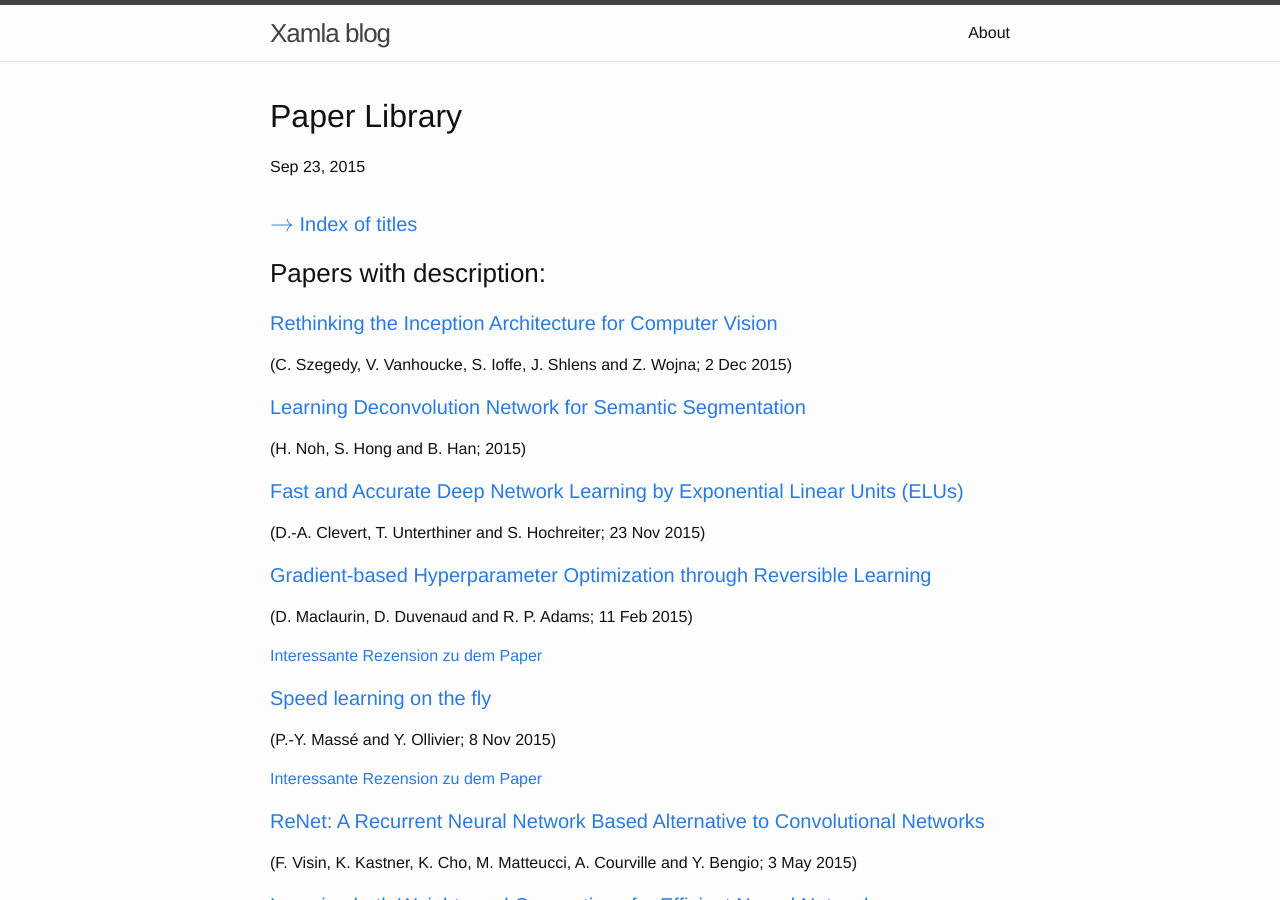
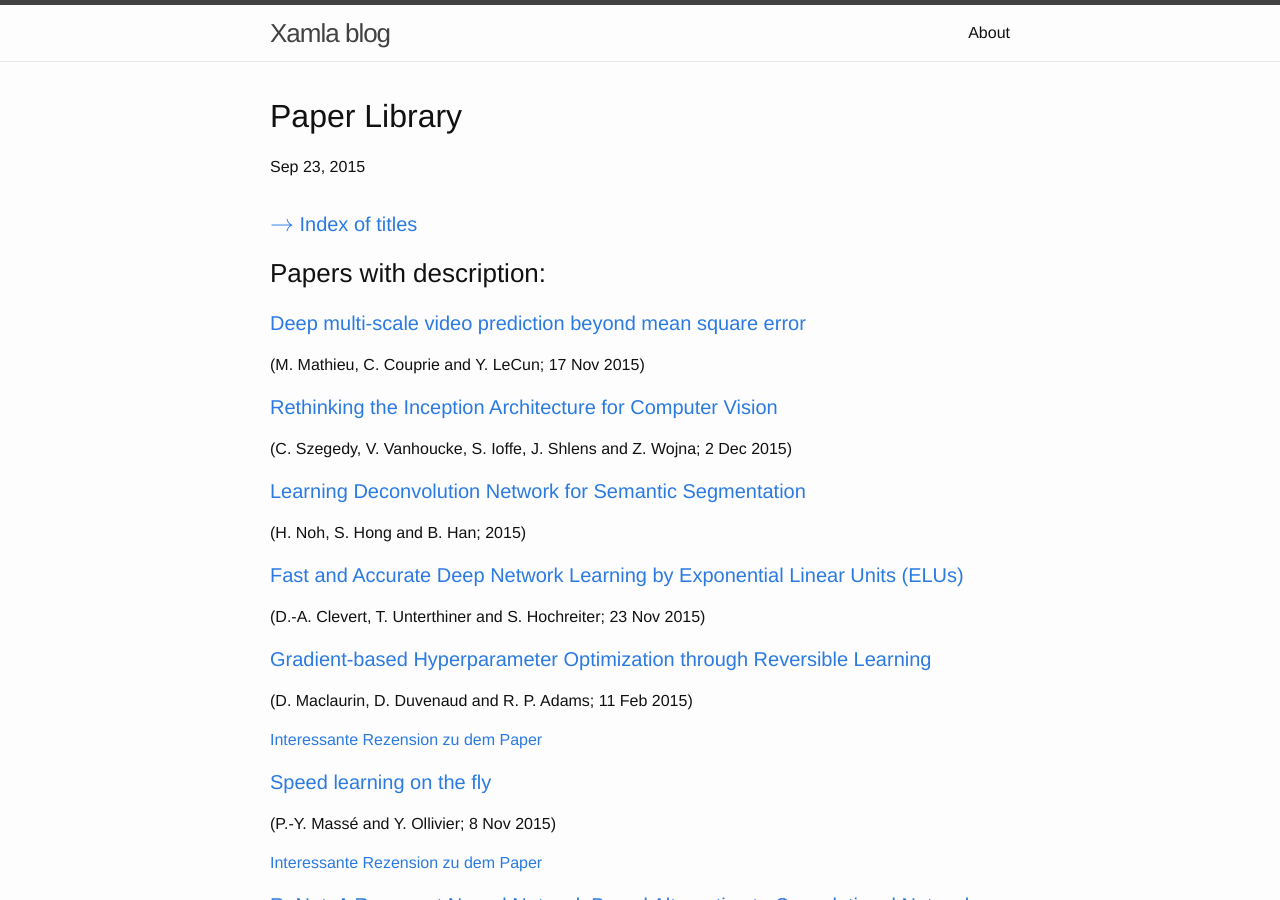
Before and after one commit to Xamla/xamla.github.io, a Jekyll site: the page built from _posts/2015-09-23-Paper-Library.markdown, in a window 1280 px wide and 900 px high. Built offline with Jekyll 4.4.1, drawn with Linux system fonts in a browser that asks for light colours; formulas are drawn with MathJax 3; some of the changed text lies outside the part shown.

Commit message:
Update 2015-09-23-Paper-Library.markdown

```diff
--- a/_posts/2015-09-23-Paper-Library.markdown
+++ b/_posts/2015-09-23-Paper-Library.markdown
@@ -11,6 +11,11 @@ mathjax: true
 
 
 ### Papers with description:
+
+
+#### <a name="Multi-scale video prediction"></a>[Deep multi-scale video prediction beyond mean square error](http://arxiv.org/abs/1511.05440)
+
+(M. Mathieu, C. Couprie and Y. LeCun; 17 Nov 2015)
 
 
 #### <a name="Inception2"></a>[Rethinking the Inception Architecture for Computer Vision](http://arxiv.org/abs/1512.00567)
@@ -319,6 +324,7 @@ Winner of the MICCAI 2013 Grand Challenge on Mitosis Detection
 [DeepCamera: A Unified Framework for Recognizing Places-of-Interest based on Deep ConvNets](#DeepCamera) <br />
 [Deep Learning in Neural Networks: An Overview](#Deep Learning in Neural Networks: An Overview) <br />
 [Deep Learning using Linear Support Vector Machines](#Deep Learning using Linear Support Vector Machines) <br />
+[Deep multi-scale video prediction beyond mean square error](#Multi-scale video prediction) <br />
 [Deep Sparse Rectifier Neural Networks](#Deep Sparse Rectifier Neural Networks) <br />
 [Detection and Fine 3D Pose Estimation of Texture-less Objects in RGB-D Images](#Detection and 3D Pose Estimation) <br />
 [FaceNet: A Unified Embedding for Face Recognition and Clustering](#FaceNet) <br />
```
